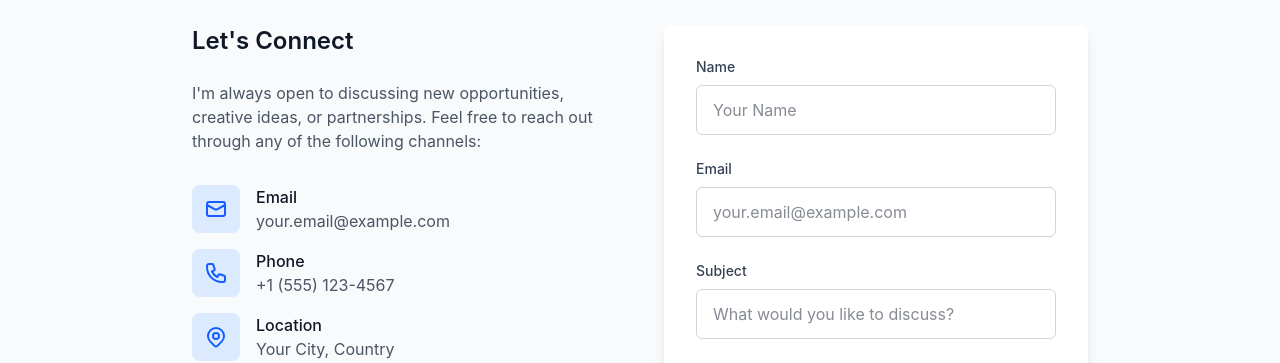
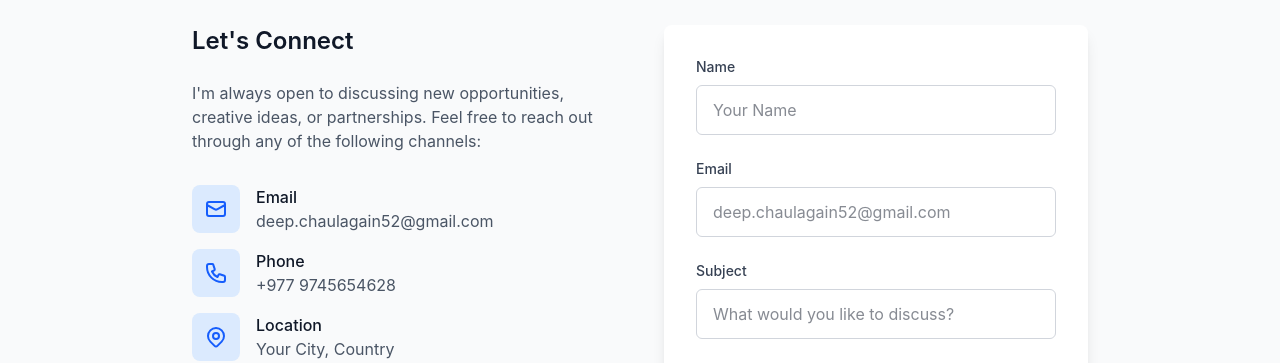
Before and after one commit to deepgeek101/my-personal-portfolio, a React (Vite) app: page / in a window 1280 px wide. Shown: the part 3569-3932 px from the top of the page. Built offline with nearby package versions, Linux system fonts and the light colour scheme.

Commit message:
Make changes to Contact section

```diff
--- a/src/components/sections/Contact.jsx
+++ b/src/components/sections/Contact.jsx
@@ -101,7 +101,7 @@ const Contact = () => {
                     Email
                   </h4>
                   <p className='text-gray-600 dark:text-gray-400'>
-                    your.email@example.com
+                    deep.chaulagain52@gmail.com
                   </p>
                 </div>
               </div>
@@ -127,7 +127,7 @@ const Contact = () => {
                     Phone
                   </h4>
                   <p className='text-gray-600 dark:text-gray-400'>
-                    +1 (555) 123-4567
+                    +977 9745654628
                   </p>
                 </div>
               </div>
@@ -172,7 +172,7 @@ const Contact = () => {
               </h4>
               <div className='flex space-x-4'>
                 <a
-                  href='https://github.com/yourusername'
+                  href='https://github.com/deepgeek101'
                   target='_blank'
                   rel='noopener noreferrer'
                   className='w-10 h-10 bg-gray-800 dark:bg-gray-600 rounded-lg flex items-center justify-center text-white hover:bg-gray-700 dark:hover:bg-gray-500 transition-colors duration-200'
@@ -186,7 +186,7 @@ const Contact = () => {
                   </svg>
                 </a>
                 <a
-                  href='https://linkedin.com/in/yourusername'
+                  href='www.linkedin.com/in/deep-chaulagain-b507aa1b8'
                   target='_blank'
                   rel='noopener noreferrer'
                   className='w-10 h-10 bg-blue-600 rounded-lg flex items-center justify-center text-white hover:bg-blue-700 transition-colors duration-200'
@@ -254,7 +254,7 @@ const Contact = () => {
                   onChange={handleChange}
                   required
                   className='w-full px-4 py-3 border border-gray-300 dark:border-gray-600 rounded-md focus:ring-2 focus:ring-blue-500 focus:border-transparent bg-white dark:bg-gray-600 text-gray-900 dark:text-white'
-                  placeholder='your.email@example.com'
+                  placeholder='deep.chaulagain52@gmail.com'
                 />
               </div>
 
```
